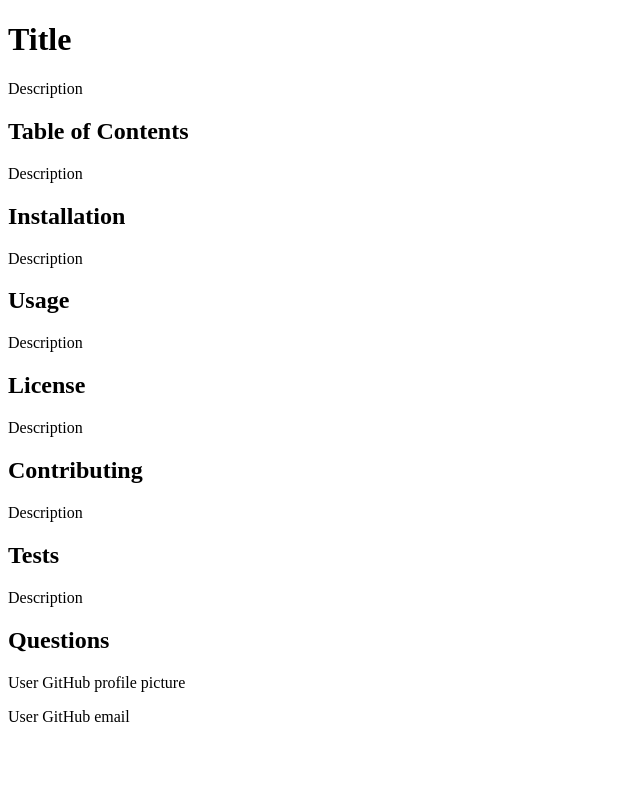
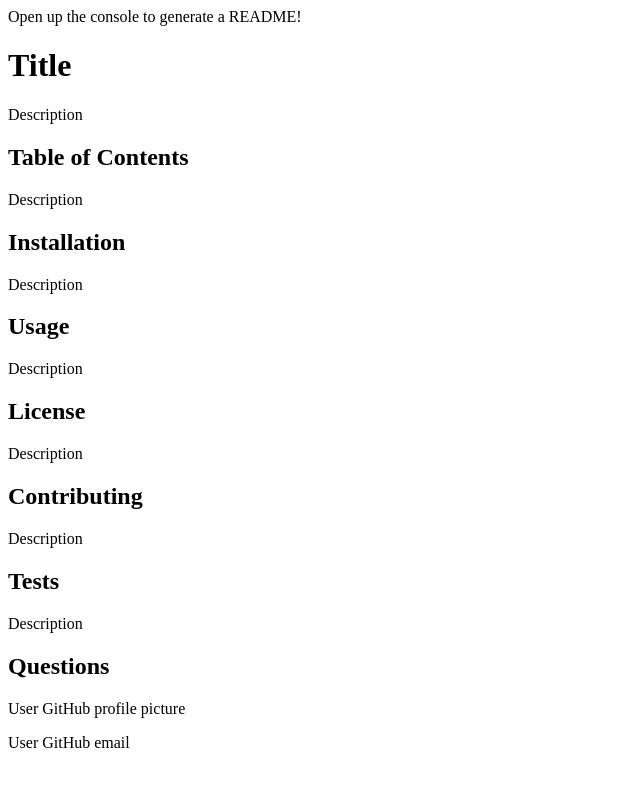
Before and after one commit to seyouny/ReadMeGenerator, a website: page Develop/index.html in a window 1280 px wide. Shown: the whole page, without its empty margins (0-640 px from the left). Drawn offline with Linux system fonts and the light colour scheme.

Commit message:
updated html page

```diff
--- a/Develop/index.html
+++ b/Develop/index.html
@@ -6,6 +6,7 @@
     <title>Document</title>
 </head>
 <body>
+    <header>Open up the console to generate a README!</header>
     <h1>Title</h1>
     <p>Description</p>
     <h2>Table of Contents</h2>
```
